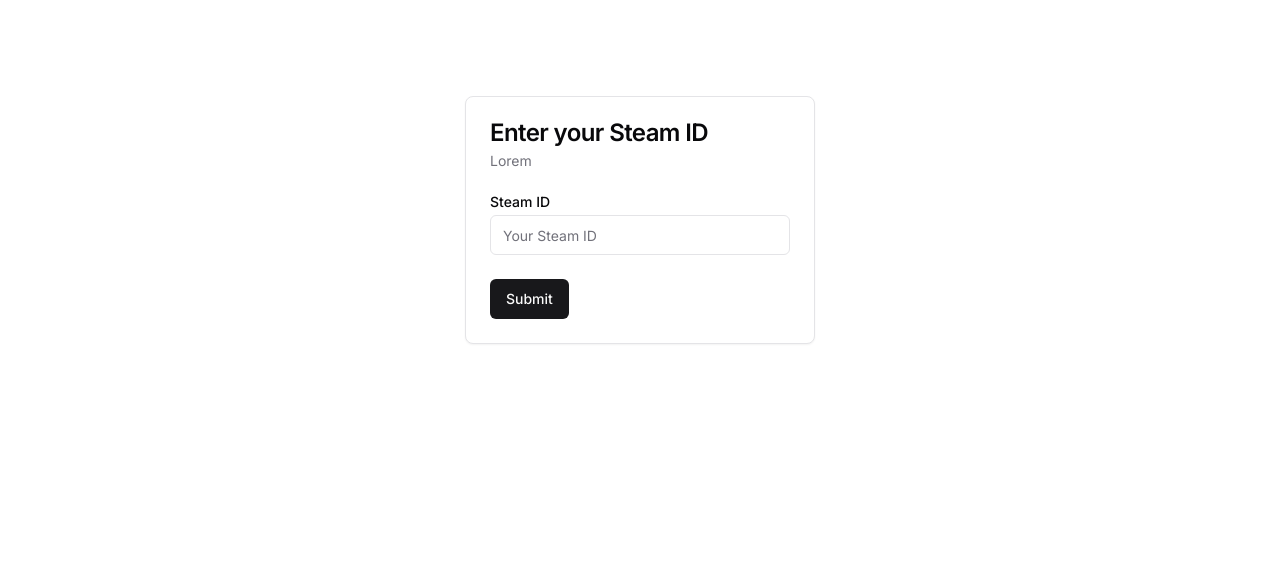
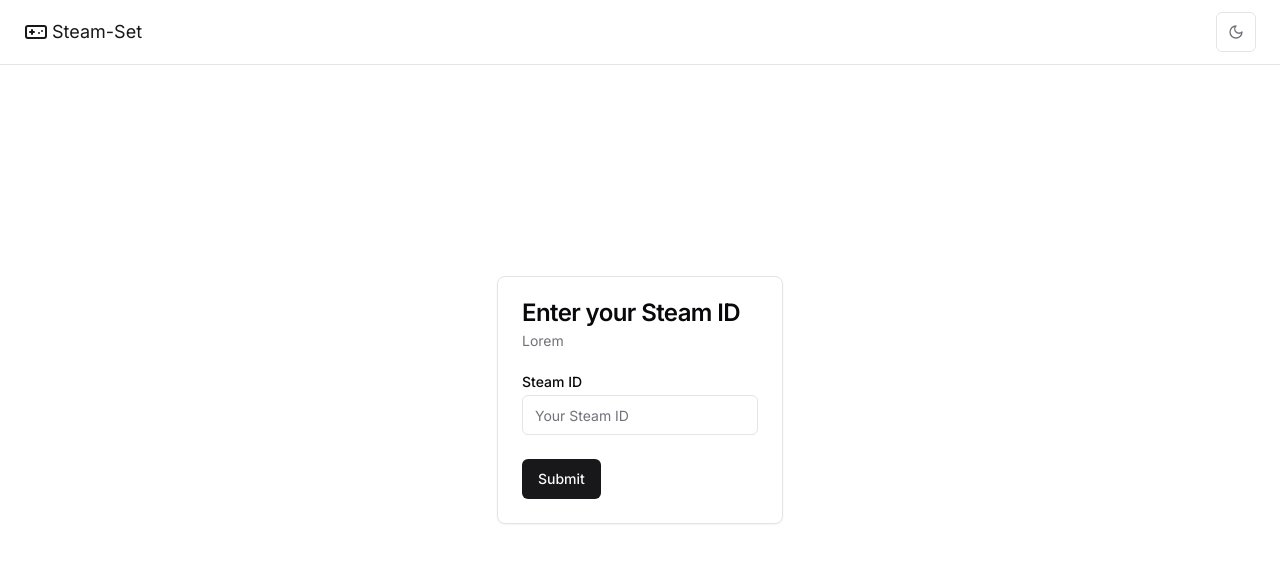
Before and after one commit to m-e-w/steam_bi, a Next.js app in the folder web/: page / in a window 1280 px wide. Shown: the top 562 px of the page. Built offline with nearby package versions, Linux system fonts and the light colour scheme.

Commit message:
created header prototype w/darkmode

```diff
--- a/web/package.json
+++ b/web/package.json
@@ -9,10 +9,12 @@
     "lint": "next lint"
   },
   "dependencies": {
+    "@radix-ui/react-dialog": "^1.1.1",
     "@radix-ui/react-label": "^2.1.0",
     "@radix-ui/react-slot": "^1.1.0",
     "class-variance-authority": "^0.7.0",
     "clsx": "^2.1.1",
+    "framer-motion": "^11.3.30",
     "lucide-react": "^0.436.0",
     "next": "14.2.6",
     "react": "^18",
--- a/web/src/app/layout.tsx
+++ b/web/src/app/layout.tsx
@@ -1,6 +1,7 @@
 import type { Metadata } from "next";
 import { Inter } from "next/font/google";
 import "./globals.css";
+import Header from "@/components/header";
 
 const inter = Inter({ subsets: ["latin"] });
 
@@ -15,8 +16,10 @@
   children: React.ReactNode;
 }>) {
   return (
-    <html lang="en">
-      <body className={inter.className}>{children}</body>
+    <html lang="en" className="!scroll-smooth">
+      <body className={`${inter.className}`}>
+        <Header /> {children}
+      </body>
     </html>
   );
 }
--- a/web/src/app/page.tsx
+++ b/web/src/app/page.tsx
@@ -13,7 +13,7 @@
 export default function Home() {
   return (
     <main className="flex min-h-screen flex-col items-center justify-between p-24">
-      <Card className="w-[350px]">
+      <Card className="m-auto">
         <CardHeader>
           <CardTitle>Enter your Steam ID</CardTitle>
           <CardDescription>
--- /dev/null
+++ b/web/src/components/darkmode.tsx
@@ -0,0 +1,47 @@
+"use client";
+
+import React, { useEffect, useState } from "react";
+import { SunIcon } from "lucide-react";
+import { MoonIcon } from "lucide-react";
+import { Button } from "@/components/ui/button";
+
+export function Darkmode() {
+  const [theme, setTheme] = useState("light");
+
+  const toggleTheme = () => {
+    if (theme === "light") {
+      setTheme("dark");
+      window.localStorage.setItem("theme", "dark");
+      document.documentElement.classList.add("dark");
+    } else {
+      setTheme("light");
+      window.localStorage.setItem("theme", "light");
+      document.documentElement.classList.remove("dark");
+    }
+  };
+
+  useEffect(() => {
+    const localTheme = window.localStorage.getItem("theme");
+
+    if (localTheme) {
+      setTheme(localTheme);
+
+      if (localTheme === "dark") {
+        document.documentElement.classList.add("dark");
+      }
+    } else if (window.matchMedia("(prefers-color-scheme: dark").matches) {
+      setTheme("dark");
+      document.documentElement.classList.add("dark");
+    }
+  }, []);
+
+  return (
+    <Button variant="outline" size="icon" onClick={toggleTheme}>
+      {theme === "light" ? (
+        <MoonIcon className="h-4 w-4" />
+      ) : (
+        <SunIcon className="h-4 w-4" />
+      )}
+    </Button>
+  );
+}
--- /dev/null
+++ b/web/src/components/header.tsx
@@ -0,0 +1,45 @@
+"use client";
+import { motion } from "framer-motion";
+import Link from "next/link";
+import React from "react";
+import { Sheet, SheetContent, SheetTrigger } from "./ui/sheet";
+import { Button } from "./ui/button";
+import { GamepadIcon, MenuIcon } from "lucide-react";
+import { Darkmode } from "./darkmode";
+
+export default function Header() {
+  return (
+    <motion.header
+      className="fixed top-0 z-50 w-full bg-background/80 backdrop-blur-sm border-b"
+      initial={{ y: -100, opacity: 0 }}
+      animate={{ y: 0, opacity: 1 }}
+    >
+      <div className="container flex h-16 items-center justify-between md:px-6 border-opacity-40">
+        <Link
+          href="#home"
+          className="flex items-center gap-1 text-lg text-primary"
+          prefetch={false}
+        >
+          <GamepadIcon />
+          Steam-Set
+        </Link>
+        <nav>
+          <ul className="text-muted-foreground hidden items-center gap-7 sm:flex">
+            <li>
+              <Darkmode />
+            </li>
+          </ul>
+        </nav>
+        <Sheet>
+          <SheetTrigger asChild>
+            <Button variant="outline" size="icon" className="sm:hidden">
+              <MenuIcon className="h-6 w-6" />
+              <span className="sr-only">Toggle navigation</span>
+            </Button>
+          </SheetTrigger>
+          <SheetContent side="left" className="md:hidden"></SheetContent>
+        </Sheet>
+      </div>
+    </motion.header>
+  );
+}
--- a/web/src/components/ui/card.tsx
+++ b/web/src/components/ui/card.tsx
@@ -1,6 +1,6 @@
-import * as React from "react"
+import * as React from "react";
 
-import { cn } from "@/lib/utils"
+import { cn } from "@/lib/utils";
 
 const Card = React.forwardRef<
   HTMLDivElement,
@@ -14,8 +14,8 @@
     )}
     {...props}
   />
-))
-Card.displayName = "Card"
+));
+Card.displayName = "Card";
 
 const CardHeader = React.forwardRef<
   HTMLDivElement,
@@ -26,8 +26,8 @@
     className={cn("flex flex-col space-y-1.5 p-6", className)}
     {...props}
   />
-))
-CardHeader.displayName = "CardHeader"
+));
+CardHeader.displayName = "CardHeader";
 
 const CardTitle = React.forwardRef<
   HTMLParagraphElement,
@@ -41,8 +41,8 @@
     )}
     {...props}
   />
-))
-CardTitle.displayName = "CardTitle"
+));
+CardTitle.displayName = "CardTitle";
 
 const CardDescription = React.forwardRef<
   HTMLParagraphElement,
@@ -53,16 +53,16 @@
     className={cn("text-sm text-muted-foreground", className)}
     {...props}
   />
-))
-CardDescription.displayName = "CardDescription"
+));
+CardDescription.displayName = "CardDescription";
 
 const CardContent = React.forwardRef<
   HTMLDivElement,
   React.HTMLAttributes<HTMLDivElement>
 >(({ className, ...props }, ref) => (
   <div ref={ref} className={cn("p-6 pt-0", className)} {...props} />
-))
-CardContent.displayName = "CardContent"
+));
+CardContent.displayName = "CardContent";
 
 const CardFooter = React.forwardRef<
   HTMLDivElement,
@@ -73,7 +73,14 @@
     className={cn("flex items-center p-6 pt-0", className)}
     {...props}
   />
-))
-CardFooter.displayName = "CardFooter"
+));
+CardFooter.displayName = "CardFooter";
 
-export { Card, CardHeader, CardFooter, CardTitle, CardDescription, CardContent }
+export {
+  Card,
+  CardHeader,
+  CardFooter,
+  CardTitle,
+  CardDescription,
+  CardContent,
+};
--- /dev/null
+++ b/web/src/components/ui/sheet.tsx
@@ -0,0 +1,140 @@
+"use client"
+
+import * as React from "react"
+import * as SheetPrimitive from "@radix-ui/react-dialog"
+import { cva, type VariantProps } from "class-variance-authority"
+import { X } from "lucide-react"
+
+import { cn } from "@/lib/utils"
+
+const Sheet = SheetPrimitive.Root
+
+const SheetTrigger = SheetPrimitive.Trigger
+
+const SheetClose = SheetPrimitive.Close
+
+const SheetPortal = SheetPrimitive.Portal
+
+const SheetOverlay = React.forwardRef<
+  React.ElementRef<typeof SheetPrimitive.Overlay>,
+  React.ComponentPropsWithoutRef<typeof SheetPrimitive.Overlay>
+>(({ className, ...props }, ref) => (
+  <SheetPrimitive.Overlay
+    className={cn(
+      "fixed inset-0 z-50 bg-black/80  data-[state=open]:animate-in data-[state=closed]:animate-out data-[state=closed]:fade-out-0 data-[state=open]:fade-in-0",
+      className
+    )}
+    {...props}
+    ref={ref}
+  />
+))
+SheetOverlay.displayName = SheetPrimitive.Overlay.displayName
+
+const sheetVariants = cva(
+  "fixed z-50 gap-4 bg-background p-6 shadow-lg transition ease-in-out data-[state=open]:animate-in data-[state=closed]:animate-out data-[state=closed]:duration-300 data-[state=open]:duration-500",
+  {
+    variants: {
+      side: {
+        top: "inset-x-0 top-0 border-b data-[state=closed]:slide-out-to-top data-[state=open]:slide-in-from-top",
+        bottom:
+          "inset-x-0 bottom-0 border-t data-[state=closed]:slide-out-to-bottom data-[state=open]:slide-in-from-bottom",
+        left: "inset-y-0 left-0 h-full w-3/4 border-r data-[state=closed]:slide-out-to-left data-[state=open]:slide-in-from-left sm:max-w-sm",
+        right:
+          "inset-y-0 right-0 h-full w-3/4  border-l data-[state=closed]:slide-out-to-right data-[state=open]:slide-in-from-right sm:max-w-sm",
+      },
+    },
+    defaultVariants: {
+      side: "right",
+    },
+  }
+)
+
+interface SheetContentProps
+  extends React.ComponentPropsWithoutRef<typeof SheetPrimitive.Content>,
+    VariantProps<typeof sheetVariants> {}
+
+const SheetContent = React.forwardRef<
+  React.ElementRef<typeof SheetPrimitive.Content>,
+  SheetContentProps
+>(({ side = "right", className, children, ...props }, ref) => (
+  <SheetPortal>
+    <SheetOverlay />
+    <SheetPrimitive.Content
+      ref={ref}
+      className={cn(sheetVariants({ side }), className)}
+      {...props}
+    >
+      {children}
+      <SheetPrimitive.Close className="absolute right-4 top-4 rounded-sm opacity-70 ring-offset-background transition-opacity hover:opacity-100 focus:outline-none focus:ring-2 focus:ring-ring focus:ring-offset-2 disabled:pointer-events-none data-[state=open]:bg-secondary">
+        <X className="h-4 w-4" />
+        <span className="sr-only">Close</span>
+      </SheetPrimitive.Close>
+    </SheetPrimitive.Content>
+  </SheetPortal>
+))
+SheetContent.displayName = SheetPrimitive.Content.displayName
+
+const SheetHeader = ({
+  className,
+  ...props
+}: React.HTMLAttributes<HTMLDivElement>) => (
+  <div
+    className={cn(
+      "flex flex-col space-y-2 text-center sm:text-left",
+      className
+    )}
+    {...props}
+  />
+)
+SheetHeader.displayName = "SheetHeader"
+
+const SheetFooter = ({
+  className,
+  ...props
+}: React.HTMLAttributes<HTMLDivElement>) => (
+  <div
+    className={cn(
+      "flex flex-col-reverse sm:flex-row sm:justify-end sm:space-x-2",
+      className
+    )}
+    {...props}
+  />
+)
+SheetFooter.displayName = "SheetFooter"
+
+const SheetTitle = React.forwardRef<
+  React.ElementRef<typeof SheetPrimitive.Title>,
+  React.ComponentPropsWithoutRef<typeof SheetPrimitive.Title>
+>(({ className, ...props }, ref) => (
+  <SheetPrimitive.Title
+    ref={ref}
+    className={cn("text-lg font-semibold text-foreground", className)}
+    {...props}
+  />
+))
+SheetTitle.displayName = SheetPrimitive.Title.displayName
+
+const SheetDescription = React.forwardRef<
+  React.ElementRef<typeof SheetPrimitive.Description>,
+  React.ComponentPropsWithoutRef<typeof SheetPrimitive.Description>
+>(({ className, ...props }, ref) => (
+  <SheetPrimitive.Description
+    ref={ref}
+    className={cn("text-sm text-muted-foreground", className)}
+    {...props}
+  />
+))
+SheetDescription.displayName = SheetPrimitive.Description.displayName
+
+export {
+  Sheet,
+  SheetPortal,
+  SheetOverlay,
+  SheetTrigger,
+  SheetClose,
+  SheetContent,
+  SheetHeader,
+  SheetFooter,
+  SheetTitle,
+  SheetDescription,
+}
```
Also changed, not shown: 1 other file (tests, documents, lock files or other folders).
